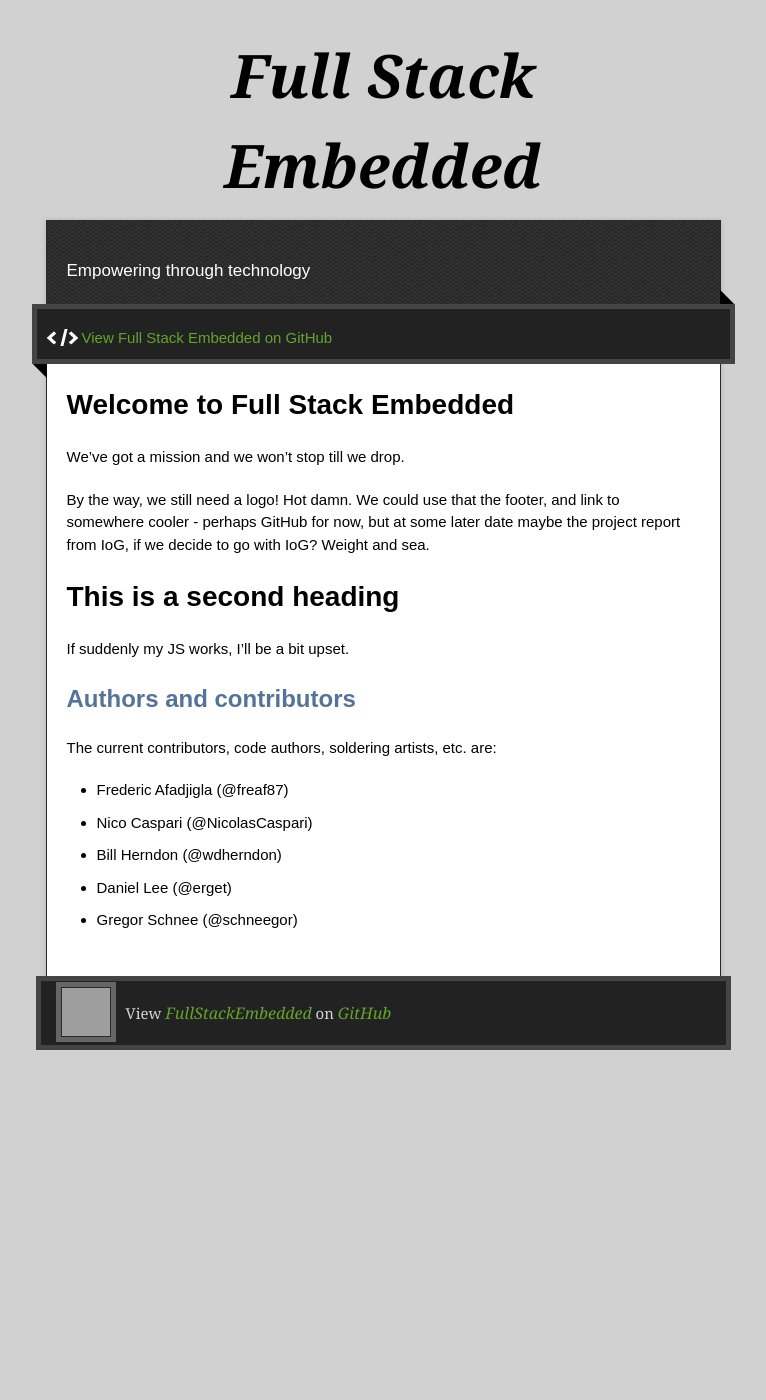
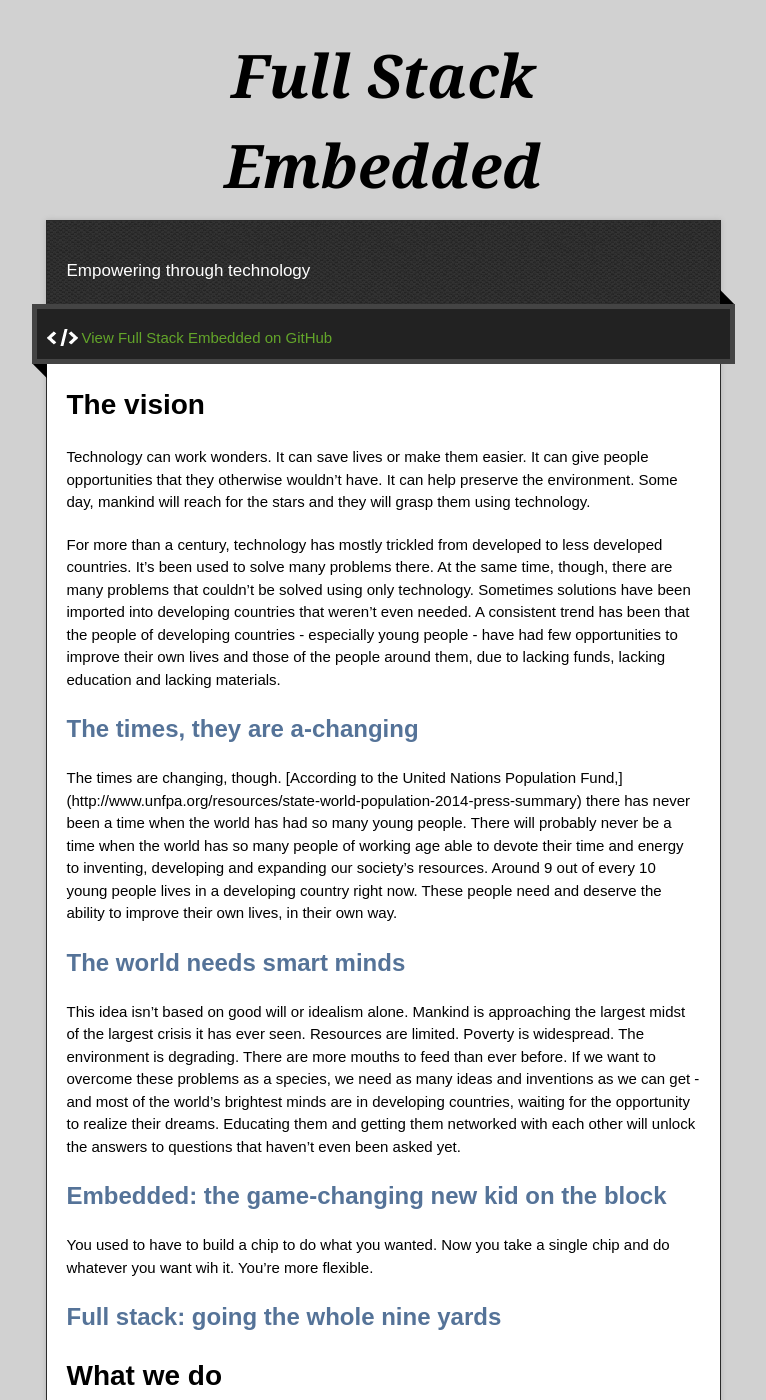
Before and after one commit to wdherndon/FullStackEmbedded.github.io, a Jekyll site: the page built from index.md, in a window 1280 px wide and 1400 px high. Shown: the whole window, without its empty margins (257-1023 px from the left). Built offline with Jekyll 4.4.1, drawn with Linux system fonts in a browser that asks for light colours; nearby versions of some CDN libraries; some of the changed text lies outside the part shown; grey boxes are pictures that could not be loaded.

Commit message:
For content preview

```diff
--- a/index.md
+++ b/index.md
@@ -2,7 +2,53 @@
 title: "Full Stack Embedded"
 ---
 
-# Welcome to Full Stack Embedded
+# The vision
+Technology can work wonders. It can save lives or make them easier. It can give
+people opportunities that they otherwise wouldn't have. It can help preserve
+the environment. Some day, mankind will reach for the stars and they will grasp
+them using technology.
+
+For more than a century, technology has mostly trickled from developed to less
+developed countries. It's been used to solve many problems there. At the same
+time, though, there are many problems that couldn't be solved using only
+technology. Sometimes solutions have been imported into developing countries
+that weren't even needed. A consistent trend has been that the people of
+developing countries - especially young people - have had few opportunities to
+improve their own lives and those of the people around them, due to lacking
+funds, lacking education and lacking materials.
+
+## The times, they are a-changing
+The times are changing, though. [According to the United Nations Population
+Fund,]
+(http://www.unfpa.org/resources/state-world-population-2014-press-summary)
+there has never been a time when the world has had so many young people. There
+will probably never be a time when the world has so many people of working age
+able to devote their time and energy to inventing, developing and expanding our
+society's resources. Around 9 out of every 10 young people lives in a
+developing country right now. These people need and deserve the ability to
+improve their own lives, in their own way.
+
+## The world needs smart minds
+This idea isn't based on good will or idealism alone. Mankind is approaching
+the largest midst of the largest crisis it has ever seen. Resources are
+limited. Poverty is widespread. The environment is degrading. There are more
+mouths to feed than ever before. If we want to overcome these problems as a
+species, we need as many ideas and inventions as we can get - and most of the
+world's brightest minds are in developing countries, waiting for the
+opportunity to realize their dreams. Educating them and getting them networked
+with each other will unlock the answers to questions that haven't even been
+asked yet.
+
+## Embedded: the game-changing new kid on the block
+You used to have to build a chip to do what you wanted. Now you take a single
+chip and do whatever you want wih it. You're more flexible.
+
+## Full stack: going the whole nine yards
+
+# What we do
+# A network of chapters
+
+# Some drivel
 We've got a mission and we won't stop till we drop.
 
 By the way, we still need a logo! Hot damn. We could use that the footer, and
@@ -13,6 +59,8 @@
 If suddenly my JS works, I'll be a bit upset.
 
 ## Authors and contributors
+This needs to be moved into the "About us" page!
+
 The current contributors, code authors, soldering artists, etc. are:
 
 * Frederic Afadjigla (@freaf87)
```
